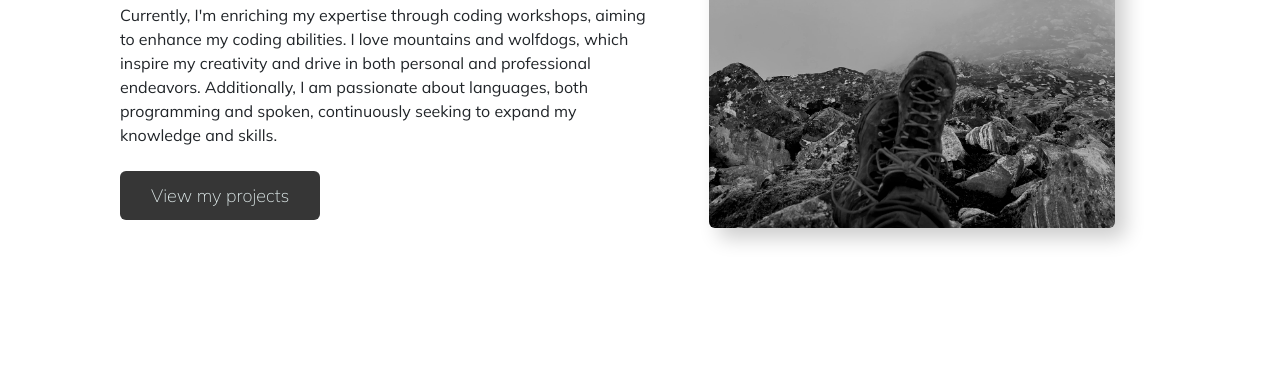
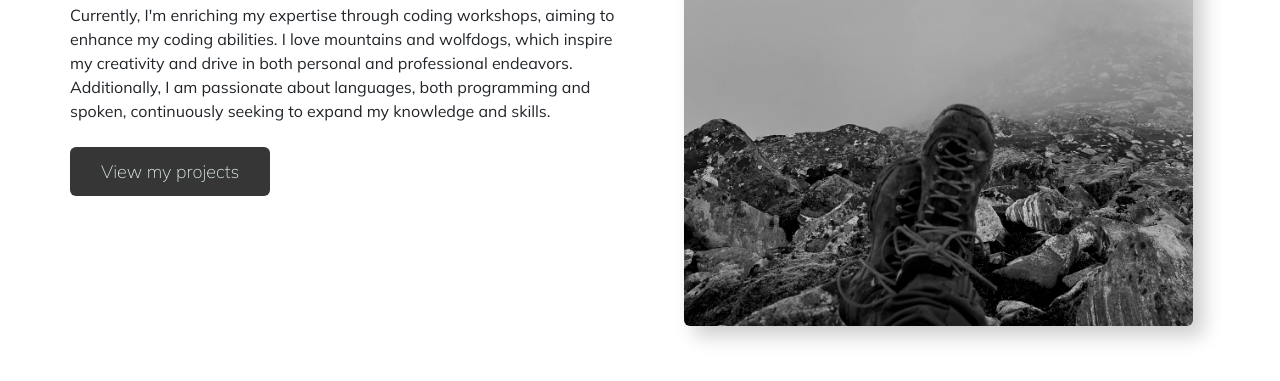
Before and after one commit to ctoloczko/week-4, a plain HTML site: page about.html in a window 1280 px wide. Shown: the part 473-854 px from the top of the page. Drawn offline with nearby package versions, Linux system fonts and the light colour scheme.

Commit message:
final touches

```diff
--- a/about.html
+++ b/about.html
@@ -39,7 +39,7 @@
             languages, both programming and spoken, continuously seeking to
             expand my knowledge and skills.
           </p>
-          <a class="btn btn-styling-primary mb-md-5 mb-sm-3 mt-sm-2" href="#"
+          <a class="btn btn-styling-primary mb-md-3 mb-sm-3 mt-sm-2" href="#"
             >View my projects</a
           >
         </div>
--- a/styles/style.css
+++ b/styles/style.css
@@ -84,12 +84,11 @@ p {
 }
 
 .about-section {
-  padding: 120px 30px 120px 120px;
+  padding: 120px 30px 120px 70px;
 }
 
 .img-me {
-  max-width: 75%;
-  margin-top: 40px;
+  max-width: 90%;
 }
 
 @media (max-width: 900px) {
```
